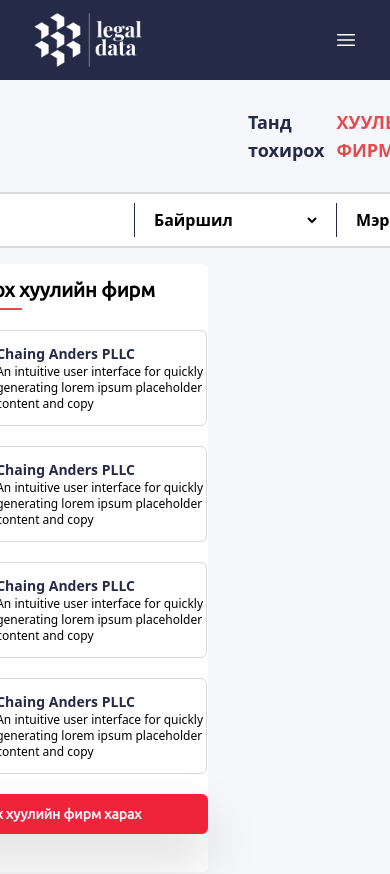
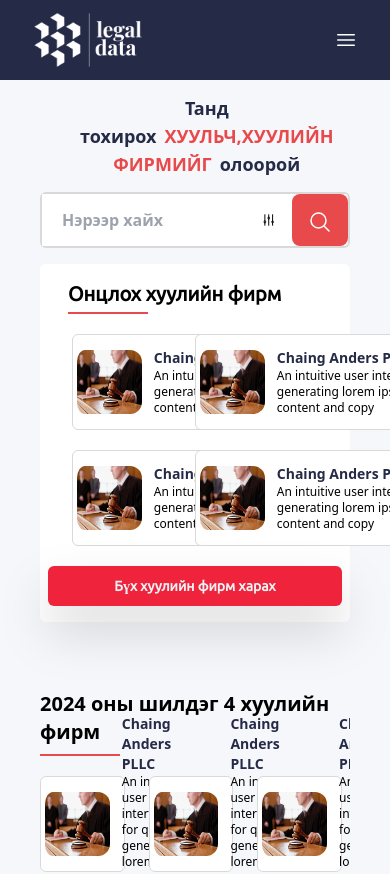
Before and after one commit to notestyle/legaldata, a Next.js app: page / in a window 390 px wide. Shown: the top 874 px of the page. Built offline with nearby package versions, Linux system fonts and the light colour scheme.

Commit message:
responsive-

```diff
--- a/src/components/layout.js
+++ b/src/components/layout.js
@@ -7,7 +7,9 @@ export default function Layout({ children, sticky }) {
     <>
       <Header />
       {sticky}
-      <div className="w-full h-full bg-white1 px-52">{children}</div>
+      <div className="w-full h-full bg-white1 px-10 md:px-20 lg:px-52">
+        {children}
+      </div>
       <Footer />
     </>
   );
--- a/src/components/recommendFarm.js
+++ b/src/components/recommendFarm.js
@@ -26,14 +26,14 @@ const farmLlist = [
 
 export default function RecommendFarm() {
   return (
-    <div className="w-[22rem] h-[38rem] border-[1pxssss] border-gray bg-white rounded-md my-4 sticky top-[11.3rem] ">
-      <div className="pt-3 pl-2">
+    <div className="w-full lg:w-[22rem] py-4 border-[1pxssss] border-gray bg-white rounded-md my-4 lg:sticky lg:top-[11.3rem] ">
+      <div className=" pl-2">
         <div className="font-[Ubuntu] font-extrabold text-xl pl-5 ">
           Онцлох хуулийн фирм
         </div>
         <div className="bg-secondary w-20 h-0.5 mt-1 mx-5"></div>
       </div>
-      <div className="flex flex-col items-center">
+      <div className="grid grid-cols-2 px-8 lg:px-0 lg:flex lg:flex-col items-center">
         {farmLlist.map((row, i) => (
           <div
             key={i}
--- a/src/components/search.js
+++ b/src/components/search.js
@@ -3,43 +3,76 @@ import React from "react";
 export default function Search() {
   return (
     <>
-      <div className="w-full px-52 h-28 flex justify-between items-center gap-10 bg-white1">
+      <div className="w-full px-10 md:px-20 lg:px-52 h-28 flex justify-between items-center gap-10 bg-white1">
         <div className="w-1/4 h-0.5 bg-gradient-to-r from-white to-primary"></div>
-        <div className="flex font-bold text-primary text-lg gap-3">
-          <h1>Танд тохирох</h1>
-          <p className=" text-secondary text-lg">ХУУЛЬЧ,ХУУЛИЙН ФИРМИЙГ</p>
-          <h1>олоорой</h1>
+        <div className=" font-bold text-primary text-lg gap-3 text-center ">
+          Танд тохирох
+          <span className=" text-secondary text-lg mx-2">
+            ХУУЛЬЧ,ХУУЛИЙН ФИРМИЙГ
+          </span>
+          олоорой
         </div>
         <div className=" w-1/4  h-0.5 bg-gradient-to-l from-white to-primary "></div>
       </div>
-      <div className="w-screen h-full sticky top-20 z-20 flex justify-center bg-white1">
-        <div className="flex justify-center  px-52">
+      <div className="lg:w-screen w-full h-full sticky top-20 z-20 flex justify-center bg-white1">
+        <div className="flex justify-center w-full px-10 md:px-20 lg:px-52">
           <div className=" w-full h-14 border-2 border-gray rounded-md gap-4 flex items-center font-semibold bg-white">
             <input
               type="text"
               className=" w-full h-[3.2rem]  bg-white placeholder:pl-1 pl-4 outline-none"
               placeholder="Нэрээр хайх"
             ></input>
-            <div className="h-2/3 w-[1px] bg-primary"></div>
-            <select className="bg-white h-10 w-96 outline-none ">
+            <svg
+              xmlns="http://www.w3.org/2000/svg"
+              fill="none"
+              viewBox="0 0 24 24"
+              strokeWidth={1.5}
+              stroke="currentColor"
+              className="w-6 h-6 lg:hidden"
+            >
+              <path
+                strokeLinecap="round"
+                strokeLinejoin="round"
+                d="M6 13.5V3.75m0 9.75a1.5 1.5 0 010 3m0-3a1.5 1.5 0 000 3m0 3.75V16.5m12-3V3.75m0 9.75a1.5 1.5 0 010 3m0-3a1.5 1.5 0 000 3m0 3.75V16.5m-6-9V3.75m0 3.75a1.5 1.5 0 010 3m0-3a1.5 1.5 0 000 3m0 9.75V10.5"
+              />
+            </svg>
+            <div className="hidden lg:flex gap-1 h-full items-center">
+              <div className="h-2/3 w-[1px] bg-primary z-20"></div>
+              <select className="bg-white h-10 outline-none ">
                 <option>Байршил</option>
                 <option>Улаанбаатар</option>
                 <option>Сүхбаатар аймаг</option>
               </select>
               <div className="h-2/3 w-[1px] bg-primary"></div>
-            <select className="bg-white h-10 w-96 outline-none ">
+              <select className="bg-white h-10  outline-none ">
                 <option>Мэргэшсэн салбар</option>
                 <option>Өмгөөлөгч</option>
                 <option>Шүүгч</option>
               </select>
               <div className="h-2/3 w-[1px] bg-primary"></div>
-            <select className=" h-10 w-96 outline-none ">
+              <select className=" h-10  outline-none ">
                 <option>Төрөл</option>
                 <option>Эрүү</option>
                 <option>Залилан</option>
               </select>
-            <button className="h-full w-[12.8rem] bg-secondary rounded-lg p-4 px-[4.8rem] text-white">
-              Хайх
+            </div>
+
+            <button className="h-full px-4 bg-secondary rounded-lg p-4 lg:px-[4.8rem] text-white">
+              <svg
+                xmlns="http://www.w3.org/2000/svg"
+                fill="none"
+                viewBox="0 0 24 24"
+                strokeWidth={1.5}
+                stroke="currentColor"
+                className="w-6 h-6 lg:hidden"
+              >
+                <path
+                  strokeLinecap="round"
+                  strokeLinejoin="round"
+                  d="M21 21l-5.197-5.197m0 0A7.5 7.5 0 105.196 5.196a7.5 7.5 0 0010.607 10.607z"
+                />
+              </svg>
+              <span className="hidden lg:block">Хайх</span>
             </button>
           </div>
         </div>
--- a/src/pages/index.js
+++ b/src/pages/index.js
@@ -18,9 +18,9 @@ export default function Home() {
       </Head>
 
       <Layout sticky={<Search />}>
-        <div className="flex flex-row-reverse gap-4 w-full">
+        <div className="flex lg:flex-row-reverse flex-col gap-4 w-full">
           <RecommendFarm />
-          <div className="w-[calc(100%-22rem)] ">
+          <div className="w-full lg:w-[calc(100%-22rem)] ">
             <TopFarm />
             <TopLawyer title="2024 оны шилдэг өмгөөлөгчид" />
             <div className="h-[1px] bg-gray my-12"></div>
```
Lines whose indentation alone changed are shown as unchanged.
